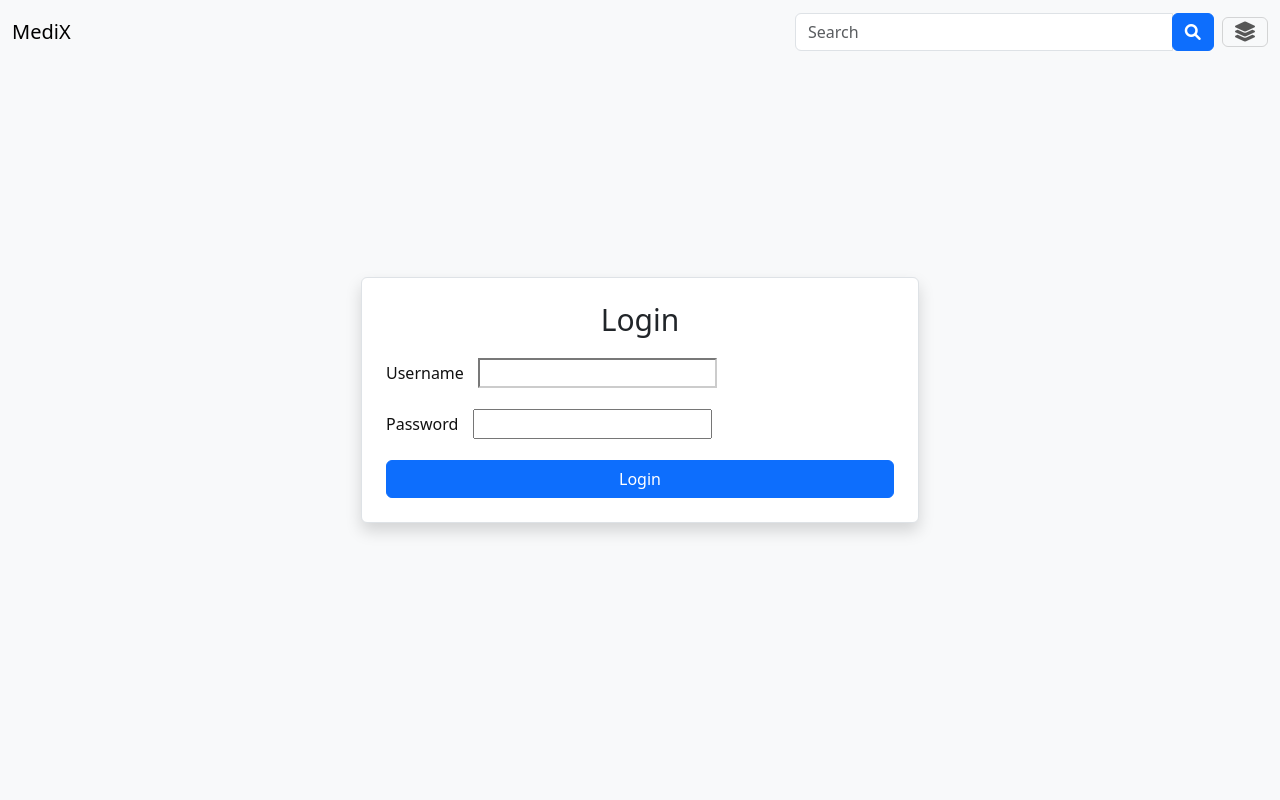
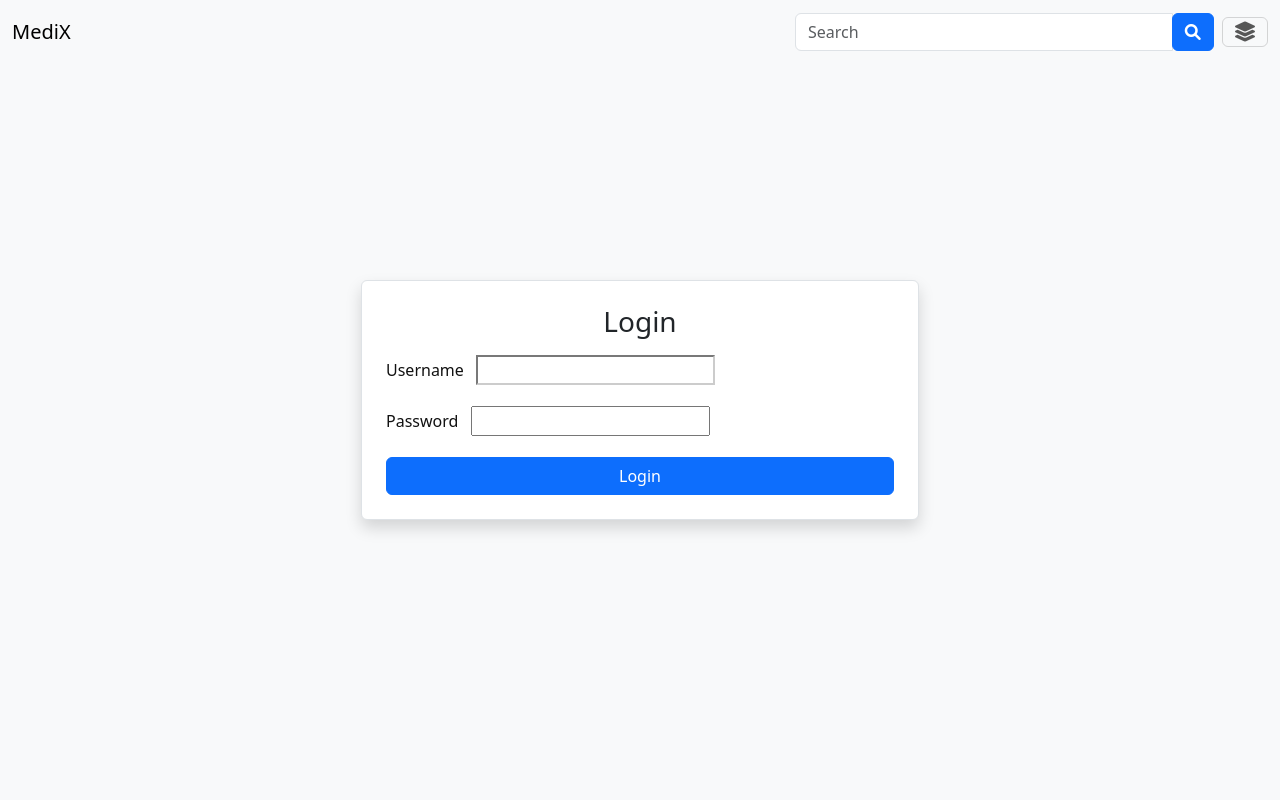
Before and after one commit to sureshdulupolai/MediX, a Django app: page /user-login/ in a window 1280 px wide. Run offline with Django 5.2, Linux system fonts and the light colour scheme.

Commit message:
Updated my login template

```diff
--- a/templates/login.html
+++ b/templates/login.html
@@ -1,44 +1,20 @@
 {% extends 'base.html' %}
 {% block body %}
-<style>
-    input:focus, textarea:focus, select:focus {
-        outline: none !important;
-        box-shadow: none !important;
-        border-color: #ccc;
-    }
-    body {
-        background-color: #f8f9fa;
-    }
-    .log-1{
-        height: 100vh;
-    }
-    .log-2{
-        width: 50%;
-    }
-    .log-3{
-        font-size: 30px;
-    }
-    .log-4{
-        margin-top: 20px;
-    }
-    .log-5{
-        margin: 0px 10px;
-    }
-</style>
 
-<div class="container d-flex justify-content-center align-items-center log-1">
-    <div class="p-4 border rounded shadow bg-white log-2">
-        <h2 class="text-center text-dark log-3">Login</h2>
+<div class="container d-flex justify-content-center align-items-center min-vh-100 bg-light">
+    <div class="p-4 border rounded shadow bg-white w-50">
+        <h2 class="text-center text-dark fs-3">Login</h2>
 
-        <form method="POST" class="log-4">
+        <form method="POST" class="mt-3">
             {% csrf_token %}
 
             {% for field in form %}
                 <div class="mb-3">
                     <label for="{{ field.id_for_label }}" class="form-label">{{ field.label }}</label>
-                    <span class="log-5">{{ field }}</span>
+                    <div class="d-inline-block ms-2">{{ field }}</div>
                 </div>
             {% endfor %}
+
             <button type="submit" class="btn btn-primary w-100">Login</button>
         </form>
     </div>
```
Also changed, not shown: db.sqlite3.
